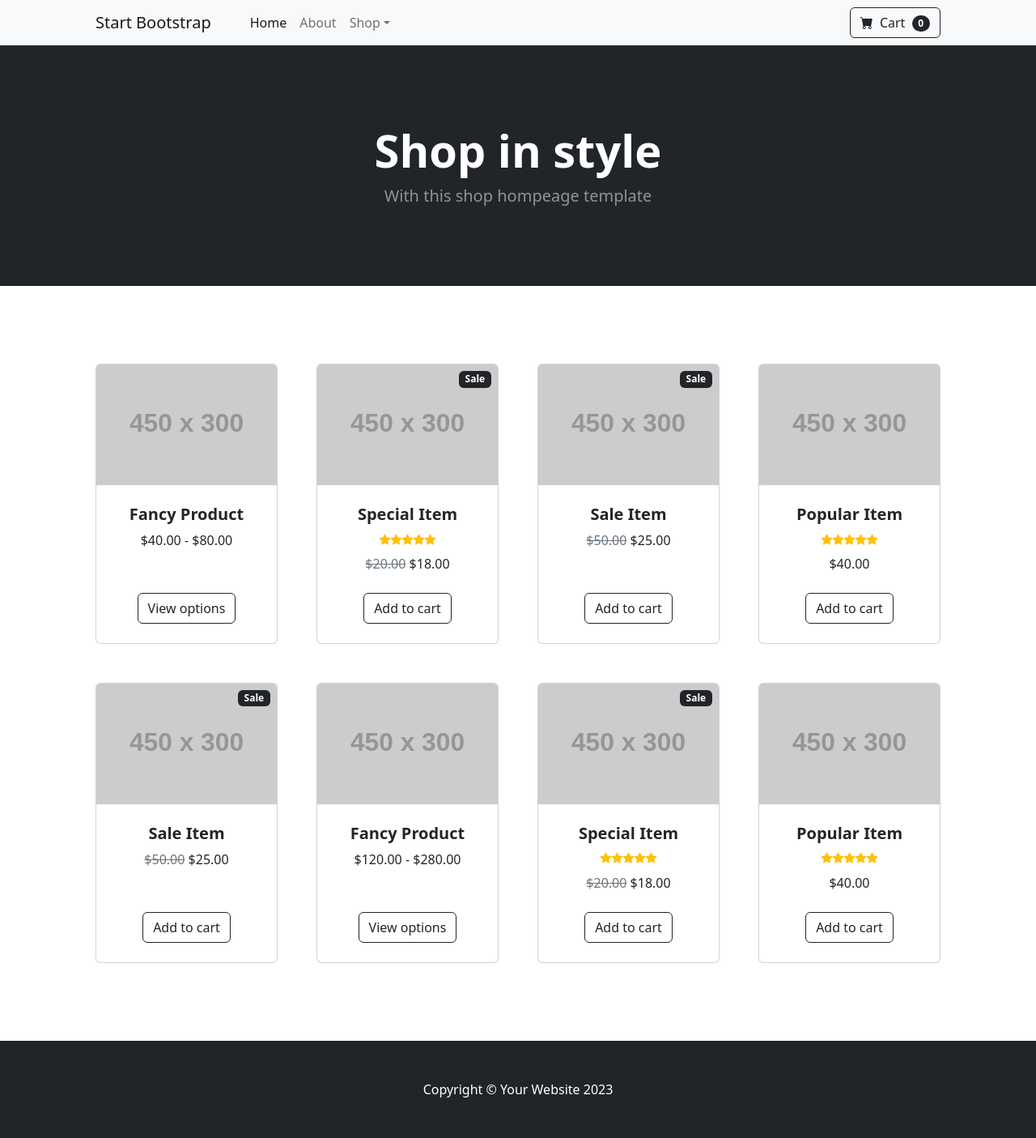
After one commit to uhnajs/DjangoShop, a Django app: template templates/index2.html in a window 1280 px wide. The commit adds this page. Shown: the whole page at 81% size. Run offline with Django 5.2, Linux system fonts and the light colour scheme; the template is opened without the code that fills it, so the values that code supplies are empty; grey boxes labelled with a size stand in for pictures from a placeholder-image service; some libraries are stand-ins or nearby versions.

Commit message:
added cart to navbar

```diff
--- /dev/null
+++ b/templates/index2.html
@@ -0,0 +1,267 @@
+<!DOCTYPE html>
+<html lang="en">
+    <head>
+        <meta charset="utf-8" />
+        <meta name="viewport" content="width=device-width, initial-scale=1, shrink-to-fit=no" />
+        <meta name="description" content="" />
+        <meta name="author" content="" />
+        <title>Shop Homepage - Start Bootstrap Template</title>
+        <!-- Favicon-->
+        <link rel="icon" type="image/x-icon" href="assets/favicon.ico" />
+        <!-- Bootstrap icons-->
+        <link href="https://cdn.jsdelivr.net/npm/bootstrap-icons@1.5.0/font/bootstrap-icons.css" rel="stylesheet" />
+        <!-- Core theme CSS (includes Bootstrap)-->
+        <link href="css/styles.css" rel="stylesheet" />
+    </head>
+    <body>
+        <!-- Navigation-->
+        <nav class="navbar navbar-expand-lg navbar-light bg-light">
+            <div class="container px-4 px-lg-5">
+                <a class="navbar-brand" href="#!">Start Bootstrap</a>
+                <button class="navbar-toggler" type="button" data-bs-toggle="collapse" data-bs-target="#navbarSupportedContent" aria-controls="navbarSupportedContent" aria-expanded="false" aria-label="Toggle navigation"><span class="navbar-toggler-icon"></span></button>
+                <div class="collapse navbar-collapse" id="navbarSupportedContent">
+                    <ul class="navbar-nav me-auto mb-2 mb-lg-0 ms-lg-4">
+                        <li class="nav-item"><a class="nav-link active" aria-current="page" href="#!">Home</a></li>
+                        <li class="nav-item"><a class="nav-link" href="#!">About</a></li>
+                        <li class="nav-item dropdown">
+                            <a class="nav-link dropdown-toggle" id="navbarDropdown" href="#" role="button" data-bs-toggle="dropdown" aria-expanded="false">Shop</a>
+                            <ul class="dropdown-menu" aria-labelledby="navbarDropdown">
+                                <li><a class="dropdown-item" href="#!">All Products</a></li>
+                                <li><hr class="dropdown-divider" /></li>
+                                <li><a class="dropdown-item" href="#!">Popular Items</a></li>
+                                <li><a class="dropdown-item" href="#!">New Arrivals</a></li>
+                            </ul>
+                        </li>
+                    </ul>
+                    <form class="d-flex">
+                        <button class="btn btn-outline-dark" type="submit">
+                            <i class="bi-cart-fill me-1"></i>
+                            Cart
+                            <span class="badge bg-dark text-white ms-1 rounded-pill">0</span>
+                        </button>
+                    </form>
+                </div>
+            </div>
+        </nav>
+        <!-- Header-->
+        <header class="bg-dark py-5">
+            <div class="container px-4 px-lg-5 my-5">
+                <div class="text-center text-white">
+                    <h1 class="display-4 fw-bolder">Shop in style</h1>
+                    <p class="lead fw-normal text-white-50 mb-0">With this shop hompeage template</p>
+                </div>
+            </div>
+        </header>
+        <!-- Section-->
+        <section class="py-5">
+            <div class="container px-4 px-lg-5 mt-5">
+                <div class="row gx-4 gx-lg-5 row-cols-2 row-cols-md-3 row-cols-xl-4 justify-content-center">
+                    <div class="col mb-5">
+                        <div class="card h-100">
+                            <!-- Product image-->
+                            <img class="card-img-top" src="https://dummyimage.com/450x300/dee2e6/6c757d.jpg" alt="..." />
+                            <!-- Product details-->
+                            <div class="card-body p-4">
+                                <div class="text-center">
+                                    <!-- Product name-->
+                                    <h5 class="fw-bolder">Fancy Product</h5>
+                                    <!-- Product price-->
+                                    $40.00 - $80.00
+                                </div>
+                            </div>
+                            <!-- Product actions-->
+                            <div class="card-footer p-4 pt-0 border-top-0 bg-transparent">
+                                <div class="text-center"><a class="btn btn-outline-dark mt-auto" href="#">View options</a></div>
+                            </div>
+                        </div>
+                    </div>
+                    <div class="col mb-5">
+                        <div class="card h-100">
+                            <!-- Sale badge-->
+                            <div class="badge bg-dark text-white position-absolute" style="top: 0.5rem; right: 0.5rem">Sale</div>
+                            <!-- Product image-->
+                            <img class="card-img-top" src="https://dummyimage.com/450x300/dee2e6/6c757d.jpg" alt="..." />
+                            <!-- Product details-->
+                            <div class="card-body p-4">
+                                <div class="text-center">
+                                    <!-- Product name-->
+                                    <h5 class="fw-bolder">Special Item</h5>
+                                    <!-- Product reviews-->
+                                    <div class="d-flex justify-content-center small text-warning mb-2">
+                                        <div class="bi-star-fill"></div>
+                                        <div class="bi-star-fill"></div>
+                                        <div class="bi-star-fill"></div>
+                                        <div class="bi-star-fill"></div>
+                                        <div class="bi-star-fill"></div>
+                                    </div>
+                                    <!-- Product price-->
+                                    <span class="text-muted text-decoration-line-through">$20.00</span>
+                                    $18.00
+                                </div>
+                            </div>
+                            <!-- Product actions-->
+                            <div class="card-footer p-4 pt-0 border-top-0 bg-transparent">
+                                <div class="text-center"><a class="btn btn-outline-dark mt-auto" href="#">Add to cart</a></div>
+                            </div>
+                        </div>
+                    </div>
+                    <div class="col mb-5">
+                        <div class="card h-100">
+                            <!-- Sale badge-->
+                            <div class="badge bg-dark text-white position-absolute" style="top: 0.5rem; right: 0.5rem">Sale</div>
+                            <!-- Product image-->
+                            <img class="card-img-top" src="https://dummyimage.com/450x300/dee2e6/6c757d.jpg" alt="..." />
+                            <!-- Product details-->
+                            <div class="card-body p-4">
+                                <div class="text-center">
+                                    <!-- Product name-->
+                                    <h5 class="fw-bolder">Sale Item</h5>
+                                    <!-- Product price-->
+                                    <span class="text-muted text-decoration-line-through">$50.00</span>
+                                    $25.00
+                                </div>
+                            </div>
+                            <!-- Product actions-->
+                            <div class="card-footer p-4 pt-0 border-top-0 bg-transparent">
+                                <div class="text-center"><a class="btn btn-outline-dark mt-auto" href="#">Add to cart</a></div>
+                            </div>
+                        </div>
+                    </div>
+                    <div class="col mb-5">
+                        <div class="card h-100">
+                            <!-- Product image-->
+                            <img class="card-img-top" src="https://dummyimage.com/450x300/dee2e6/6c757d.jpg" alt="..." />
+                            <!-- Product details-->
+                            <div class="card-body p-4">
+                                <div class="text-center">
+                                    <!-- Product name-->
+                                    <h5 class="fw-bolder">Popular Item</h5>
+                                    <!-- Product reviews-->
+                                    <div class="d-flex justify-content-center small text-warning mb-2">
+                                        <div class="bi-star-fill"></div>
+                                        <div class="bi-star-fill"></div>
+                                        <div class="bi-star-fill"></div>
+                                        <div class="bi-star-fill"></div>
+                                        <div class="bi-star-fill"></div>
+                                    </div>
+                                    <!-- Product price-->
+                                    $40.00
+                                </div>
+                            </div>
+                            <!-- Product actions-->
+                            <div class="card-footer p-4 pt-0 border-top-0 bg-transparent">
+                                <div class="text-center"><a class="btn btn-outline-dark mt-auto" href="#">Add to cart</a></div>
+                            </div>
+                        </div>
+                    </div>
+                    <div class="col mb-5">
+                        <div class="card h-100">
+                            <!-- Sale badge-->
+                            <div class="badge bg-dark text-white position-absolute" style="top: 0.5rem; right: 0.5rem">Sale</div>
+                            <!-- Product image-->
+                            <img class="card-img-top" src="https://dummyimage.com/450x300/dee2e6/6c757d.jpg" alt="..." />
+                            <!-- Product details-->
+                            <div class="card-body p-4">
+                                <div class="text-center">
+                                    <!-- Product name-->
+                                    <h5 class="fw-bolder">Sale Item</h5>
+                                    <!-- Product price-->
+                                    <span class="text-muted text-decoration-line-through">$50.00</span>
+                                    $25.00
+                                </div>
+                            </div>
+                            <!-- Product actions-->
+                            <div class="card-footer p-4 pt-0 border-top-0 bg-transparent">
+                                <div class="text-center"><a class="btn btn-outline-dark mt-auto" href="#">Add to cart</a></div>
+                            </div>
+                        </div>
+                    </div>
+                    <div class="col mb-5">
+                        <div class="card h-100">
+                            <!-- Product image-->
+                            <img class="card-img-top" src="https://dummyimage.com/450x300/dee2e6/6c757d.jpg" alt="..." />
+                            <!-- Product details-->
+                            <div class="card-body p-4">
+                                <div class="text-center">
+                                    <!-- Product name-->
+                                    <h5 class="fw-bolder">Fancy Product</h5>
+                                    <!-- Product price-->
+                                    $120.00 - $280.00
+                                </div>
+                            </div>
+                            <!-- Product actions-->
+                            <div class="card-footer p-4 pt-0 border-top-0 bg-transparent">
+                                <div class="text-center"><a class="btn btn-outline-dark mt-auto" href="#">View options</a></div>
+                            </div>
+                        </div>
+                    </div>
+                    <div class="col mb-5">
+                        <div class="card h-100">
+                            <!-- Sale badge-->
+                            <div class="badge bg-dark text-white position-absolute" style="top: 0.5rem; right: 0.5rem">Sale</div>
+                            <!-- Product image-->
+                            <img class="card-img-top" src="https://dummyimage.com/450x300/dee2e6/6c757d.jpg" alt="..." />
+                            <!-- Product details-->
+                            <div class="card-body p-4">
+                                <div class="text-center">
+                                    <!-- Product name-->
+                                    <h5 class="fw-bolder">Special Item</h5>
+                                    <!-- Product reviews-->
+                                    <div class="d-flex justify-content-center small text-warning mb-2">
+                                        <div class="bi-star-fill"></div>
+                                        <div class="bi-star-fill"></div>
+                                        <div class="bi-star-fill"></div>
+                                        <div class="bi-star-fill"></div>
+                                        <div class="bi-star-fill"></div>
+                                    </div>
+                                    <!-- Product price-->
+                                    <span class="text-muted text-decoration-line-through">$20.00</span>
+                                    $18.00
+                                </div>
+                            </div>
+                            <!-- Product actions-->
+                            <div class="card-footer p-4 pt-0 border-top-0 bg-transparent">
+                                <div class="text-center"><a class="btn btn-outline-dark mt-auto" href="#">Add to cart</a></div>
+                            </div>
+                        </div>
+                    </div>
+                    <div class="col mb-5">
+                        <div class="card h-100">
+                            <!-- Product image-->
+                            <img class="card-img-top" src="https://dummyimage.com/450x300/dee2e6/6c757d.jpg" alt="..." />
+                            <!-- Product details-->
+                            <div class="card-body p-4">
+                                <div class="text-center">
+                                    <!-- Product name-->
+                                    <h5 class="fw-bolder">Popular Item</h5>
+                                    <!-- Product reviews-->
+                                    <div class="d-flex justify-content-center small text-warning mb-2">
+                                        <div class="bi-star-fill"></div>
+                                        <div class="bi-star-fill"></div>
+                                        <div class="bi-star-fill"></div>
+                                        <div class="bi-star-fill"></div>
+                                        <div class="bi-star-fill"></div>
+                                    </div>
+                                    <!-- Product price-->
+                                    $40.00
+                                </div>
+                            </div>
+                            <!-- Product actions-->
+                            <div class="card-footer p-4 pt-0 border-top-0 bg-transparent">
+                                <div class="text-center"><a class="btn btn-outline-dark mt-auto" href="#">Add to cart</a></div>
+                            </div>
+                        </div>
+                    </div>
+                </div>
+            </div>
+        </section>
+        <!-- Footer-->
+        <footer class="py-5 bg-dark">
+            <div class="container"><p class="m-0 text-center text-white">Copyright &copy; Your Website 2023</p></div>
+        </footer>
+        <!-- Bootstrap core JS-->
+        <script src="https://cdn.jsdelivr.net/npm/bootstrap@5.2.3/dist/js/bootstrap.bundle.min.js"></script>
+        <!-- Core theme JS-->
+        <script src="js/scripts.js"></script>
+    </body>
+</html>
```
Also changed, not shown: templates/navbar.html (+10 -3 lines).
